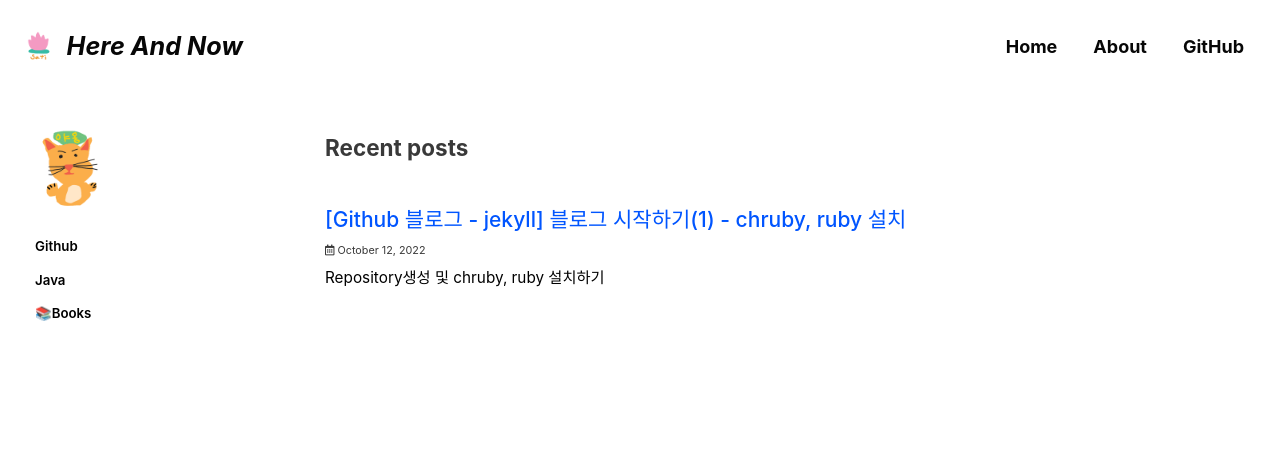
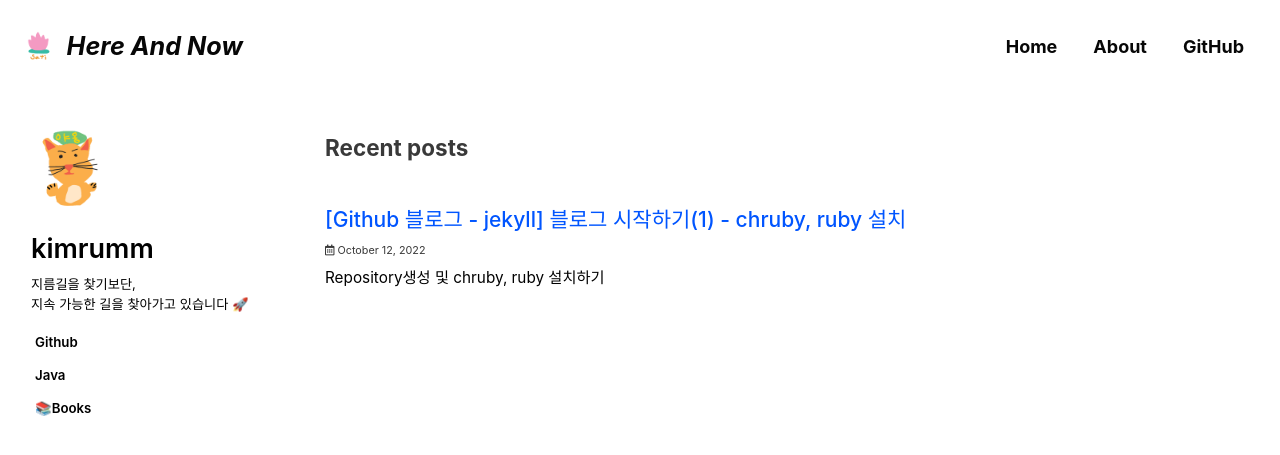
Before and after one commit to kiki-sati/kimrumm.github.io, a Jekyll site: the page built from index.html, in a window 1280 px wide and 900 px high. Shown: the top 455 px of the window. Built offline with Jekyll 4.4.1, drawn with Linux system fonts in a browser that asks for light colours; cached includes are drawn as plain includes; some web fonts are replaced; the list of posts is cut into pages by our own code.

Commit message:
Fix : css 수정
- name, bio 추가
- bio font size 작게 수정

```diff
--- a/_config.yml
+++ b/_config.yml
@@ -98,10 +98,10 @@ analytics:
 
 # Site Author
 author:
-  name: "your name here" # 블로그 닉네임
+  name: "kimrumm" # 블로그 닉네임
   avatar: "/assets/images/catme.png" # 블로그 프로필 사진
-  #   bio              : "hi all!"
-  # location         : "Seoul, Korea"
+  bio              : "지름길을 찾기보단,<br>지속 가능한 길을 찾아가고 있습니다 🚀"
+  #location: "지름길을 찾기보단, 지속 가능한 길을 찾아가고 있습니다 🚀"
   # email            : "youremailhere@xxxxxx.com"
 
   links: # 사이트 링크
--- a/_includes/author-profile.html
+++ b/_includes/author-profile.html
@@ -16,7 +16,7 @@
   {% endif %}
 
   <!-- 2022.02.17 author content hidden -->
-  <!-- <div class="author__content">
+  <div class="author__content">
     {% if author.home %}
       <a href="{{ author.home | relative_url }}"><h3 class="author__name" itemprop="name">{{ author.name }}</h3></a>
     {% else %}
@@ -27,7 +27,7 @@
         {{ author.bio | markdownify }}
       </div>
     {% endif %}
-  </div> -->
+  </div>
 
   <div class="author__urls-wrapper">
     <!-- <button class="btn btn--inverse">{{ site.data.ui-text[site.locale].follow_label | remove: ":" | default: "Follow" }}</button> -->
--- a/_sass/minimal-mistakes/_sidebar.scss
+++ b/_sass/minimal-mistakes/_sidebar.scss
@@ -56,9 +56,15 @@
     font-family: $sans-serif-narrow;
   }
 
-  p,
   li {
     font-size: $type-size-6;
+    line-height: 1.5;
+    margin-block-start: 0em;
+    margin-block-end: 0em;
+  }
+
+  p {
+    font-size: $type-size-9;
     line-height: 1.5;
     margin-block-start: 0em;
     margin-block-end: 0em;
@@ -172,6 +178,7 @@
     margin-bottom: 10px;
   }
 }
+
 .sidebar .author__name {
   font-family: $menufont;
   /* 2022.01.23 font size & weight change*/
--- a/_sass/minimal-mistakes/_variables.scss
+++ b/_sass/minimal-mistakes/_variables.scss
@@ -48,6 +48,7 @@ $type-size-5: 1em !default; // ~16px
 $type-size-6: 0.75em !default; // ~12px
 $type-size-7: 0.6875em !default; // ~11px
 $type-size-8: 0.625em !default; // ~10px
+$type-size-9: 0.525em !default; //
 
 /* headline scale */
 $h-size-1: 1.563em !default; // ~25.008px
```
